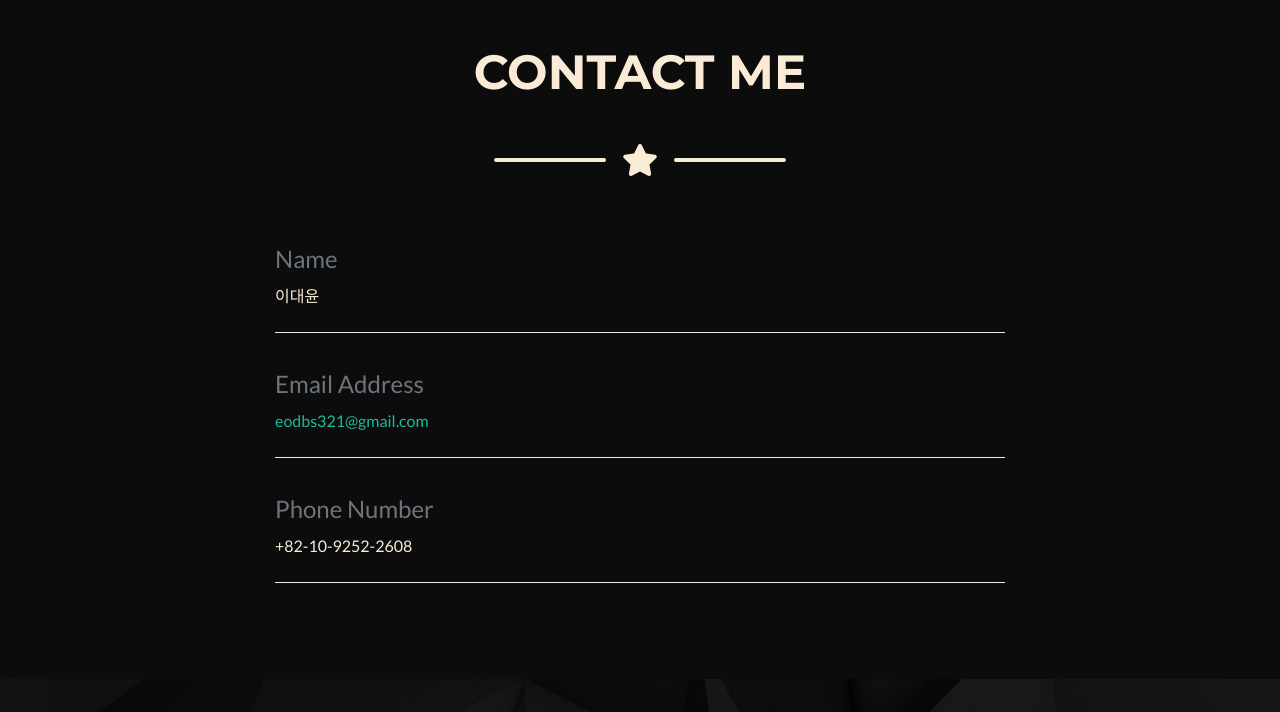
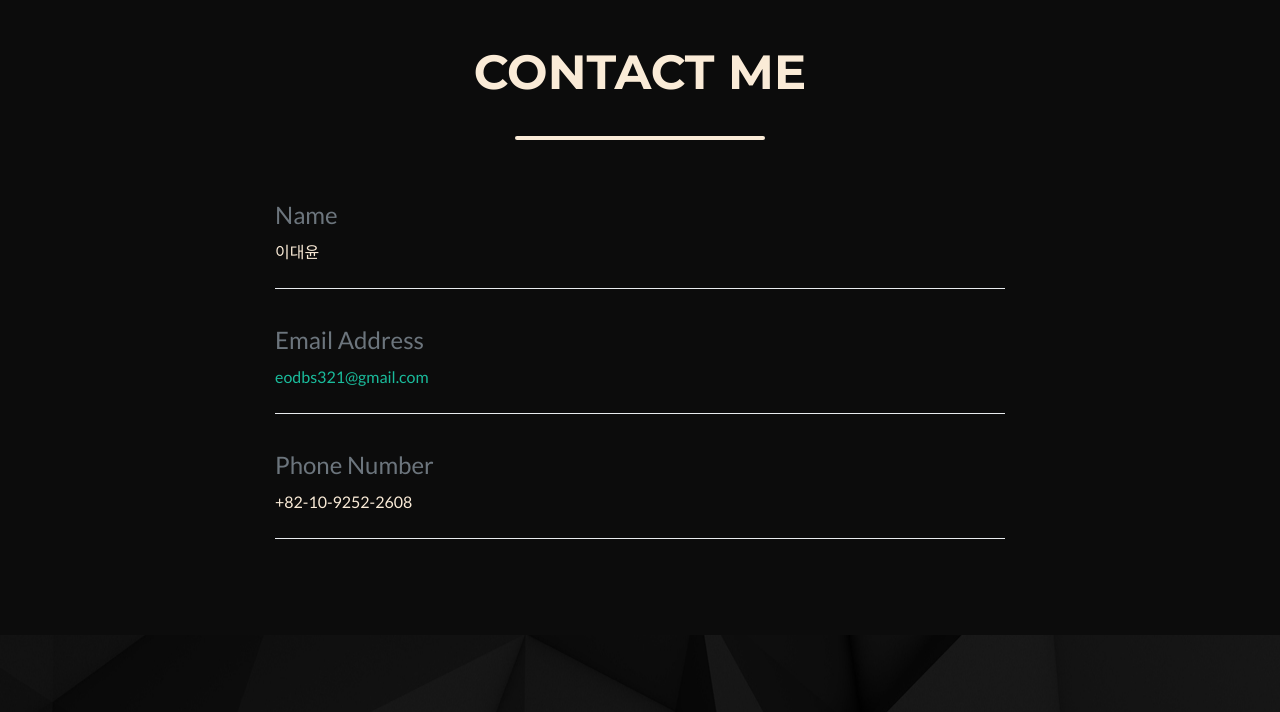
Before and after one commit to qhdep587/portfolio, a website with bundled scripts: page index.html in a window 1280 px wide. Shown: the part 2940-3652 px from the top of the page. Built offline with nearby package versions, Linux system fonts and the light colour scheme.

Commit message:
Update index.html

```diff
--- a/index.html
+++ b/index.html
@@ -256,11 +256,7 @@
       <br>
       <!-- Icon Divider -->
       <div class="divider-custom" style="color: antiquewhite !important;">
-        <div class="divider-custom-line" style="background-color: antiquewhite !important;"></div>
-        <div class="divider-custom-icon" style="color: antiquewhite !important;">
-          <i class="fas fa-star"></i>
-        </div>
-        <div class="divider-custom-line" style="background-color: antiquewhite !important;"></div>
+        <div class="divider-custom-line" style="background-color: antiquewhite !important;min-width:250px;"></div>
       </div>
 
       <!-- Contact Section Form -->
```
